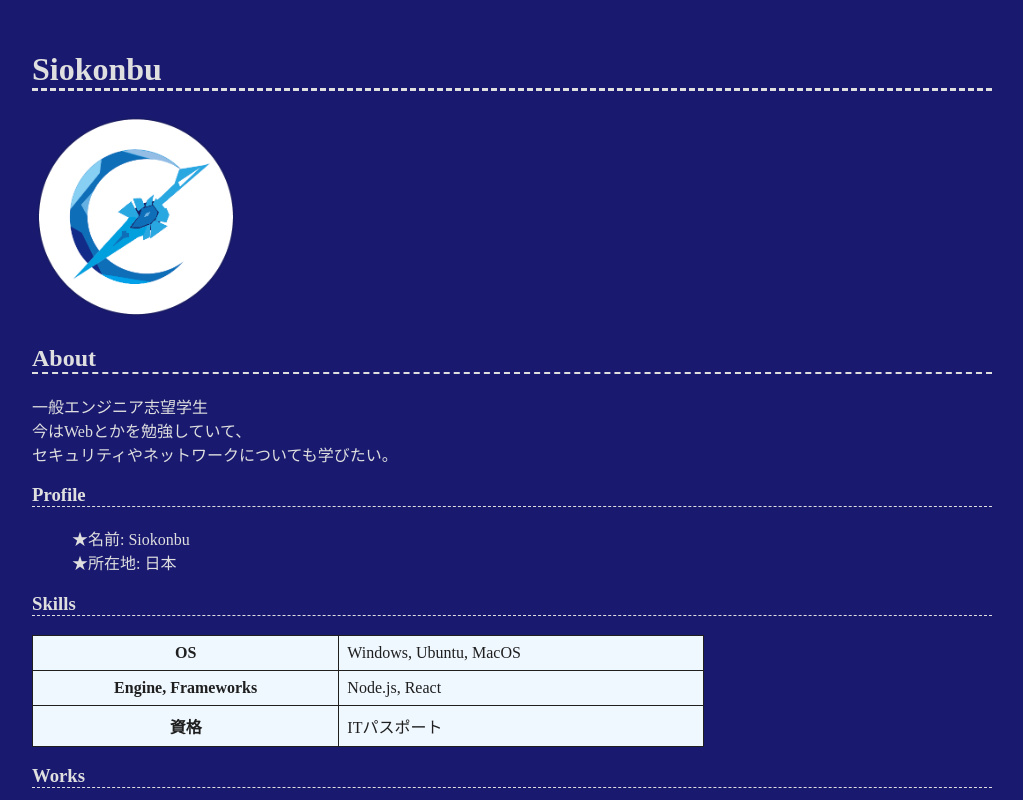
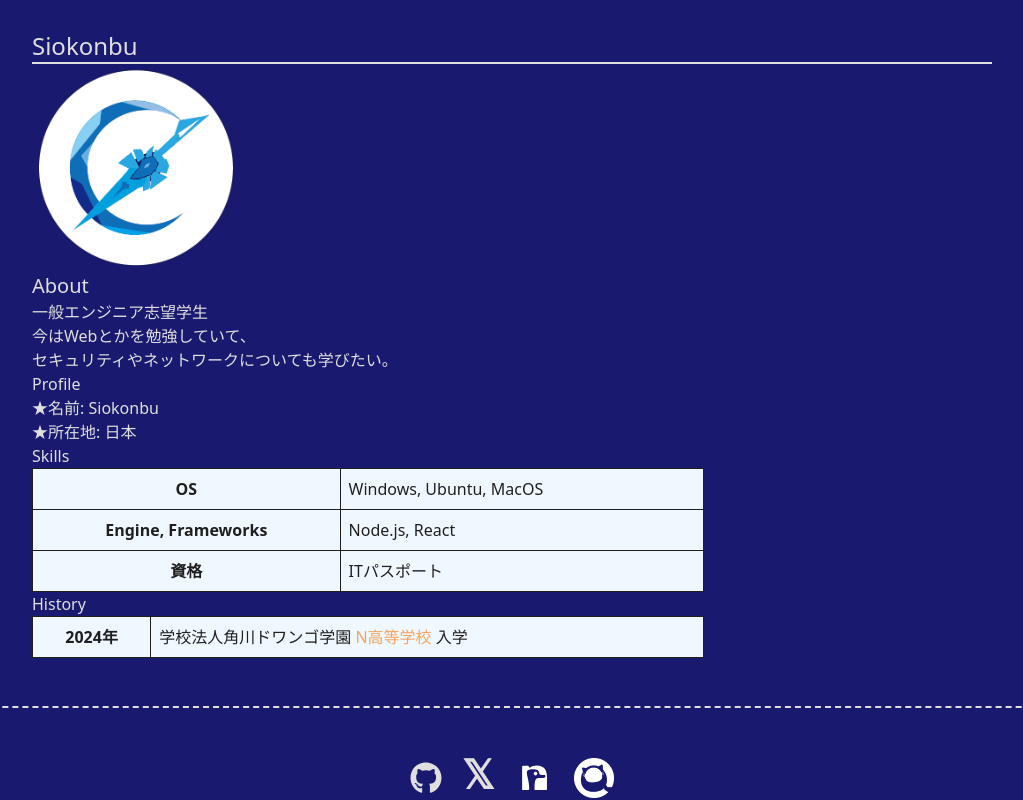
Before and after one commit to Siokonbu966/Siokonbu966.github.io, a Next.js app: page / in a window 1280 px wide. Shown: the top 800 px of the page, without its empty margins (128-1151 px from the left). Built offline with nearby package versions, Linux system fonts and the light colour scheme.

Commit message:
feat: tailwindを導入

```diff
--- a/package.json
+++ b/package.json
@@ -1,9 +1,12 @@
 {
   "dependencies": {
+    "@tailwindcss/postcss": "^4.1.17",
     "next": "^16.0.1",
+    "postcss": "^8.5.6",
     "react": "^19.2.0",
     "react-dom": "^19.2.0",
-    "react-icons": "^5.5.0"
+    "react-icons": "^5.5.0",
+    "tailwindcss": "^4.1.17"
   },
   "scripts": {
     "dev": "next dev",
--- /dev/null
+++ b/postcss.config.js
@@ -0,0 +1,5 @@
+module.exports = {
+  plugins: {
+    '@tailwindcss/postcss': {},
+  },
+};
--- a/src/app/about.tsx
+++ b/src/app/about.tsx
@@ -8,10 +8,10 @@ export default function AboutPage() {
   return (
     <>
       <body>
-        <div className="sections">
+        <div className="bg-primary mx-auto w-full max-w-[60rem]">
           <ProfileSection />
           <SkillsSection />
-          <WorksSection />
+          {/* <WorksSection /> */}
           <HistorySection />
         </div>
       </body>
--- a/src/app/styles.css
+++ b/src/app/styles.css
@@ -1,135 +1,79 @@
-/* --------------------
-        全体
--------------------- */
+@import "tailwindcss";
 
-:root {
-  --bg-primary: #191970;
-  --bg-secondary: #f0f8ff;
-  --text-primary: #dfdfdf;
-  --text-secondary: #1f1f1f;
-}
-
+@layer base {
   * {
-  box-sizing: border-box;
+    @apply box-border;
   }
 
   html, body {
-  width: 100%;
-  height: 100%;
+    @apply w-full h-full;
   }
 
   body {
-  margin: 0 auto;
-  padding: 30px;
-  color: var(--text-primary);
-  background-color: var(--bg-primary);
-  display: flex;
-  flex-direction: column;
-  align-items: center;
+    @apply mx-auto p-[30px] text-[#dfdfdf] bg-[#191970] flex flex-col items-center;
   }
 
-.sections {
-  margin: auto;
-  padding: auto;
-  max-width: 60rem;
-  width: 100%;
-}
-/* --------------------
-        見出し
--------------------- */
-
   h1, h2, h3 {
-  color: var(--text-primary);
-  border-bottom: dashed 0.1em var(--text-primary);
+    @apply text-[#dfdfdf];
   }
 
-/* --------------------
-        リンク
--------------------- */
-
   a {
-  color: #f4a460;
-  text-decoration: none;
+    @apply text-[#f4a460] no-underline;
   }
 
-/* --------------------
-        アイコン
--------------------- */
-
-.icon {
-  width: 13rem;
-  height: 13rem;
-}
-/* --------------------
-        リスト
--------------------- */
-
   ul {
-  list-style: none;
-}
-li:before {
-  content: "★";
-  color: var(--text-primary);
+    @apply list-none;
   }
 
-/* --------------------
-          表
--------------------- */
+  li:before {
+    @apply content-['★'] text-[#dfdfdf];
+  }
 
   table {
-  border-spacing: 0;
-  border-collapse: collapse;
-  border: solid 1px var(--text-secondary);
-  min-width: 70%;
-  color: var(--text-secondary);
-}
-tr {
-  background-color: var(--bg-secondary);
-}
-tr:nth-child(2n) {
-  background-color: var(--bg-secondary);
-}
-th {
-  background: var(--bg-secondary);
-  color: var(--text-secondary);
-}
-th, td {
-  border: solid 1px var(--text-secondary);
-  padding: 0.5rem;
+    @apply border-collapse border border-solid border-[#1f1f1f] min-w-[70%] text-[#1f1f1f];
   }
 
-/* --------------------
-          フッター
--------------------- */
+  tr {
+    @apply bg-[#f0f8ff];
+  }
 
-footer {
-  text-align: center;
-  margin-top: 3rem;
-  padding-top: 2rem;
-  margin-bottom: 3rem;
-  border-top: dashed 2px var(--text-primary);
-  width: 100%;
+  tr:nth-child(2n) {
+    @apply bg-[#f0f8ff];
+  }
+
+  th {
+    @apply bg-[#f0f8ff] text-[#1f1f1f];
+  }
+
+  th, td {
+    @apply border border-solid border-[#1f1f1f] p-[0.5rem];
+  }
+}
+
+@layer components {
+  .icon {
+    @apply w-[13rem] h-[13rem];
   }
 
   .social-links {
-  display: flex;
-  flex-direction: row;
-  justify-content: center;
-  align-items: center;
+    @apply flex flex-row justify-center items-center;
   }
 
   .social-badges {
-  padding-left: 10px;
-  padding-right: 10px;
-  margin-top: 18px;
-  margin-bottom: 10px;
-  color: var(--text-primary);
+    @apply px-[10px] mt-[18px] mb-[10px] text-[#dfdfdf];
   }
 
   .social-badges-x {
-  padding-left: 10px;
-  padding-right: 10px;
-  color: var(--text-primary);
+    @apply px-[10px] text-[#dfdfdf];
+  }
+
+  .nostr-icon {
+    @apply w-[2.5rem] h-[2.5rem] block;
+  }
+}
+
+footer {
+  @apply text-center mt-[3rem] pt-[2rem] mb-[3rem] border-t-2 border-dashed border-[#dfdfdf] w-full;
 }
 
 .fa-twitter:before {
@@ -138,9 +82,3 @@ footer {
   font-weight: bold;
   font-size: 2.5rem;
 }
-
-.nostr-icon {
-  width: 2.5rem;
-  height: 2.5rem;
-  display: block;
-}
--- a/src/components/sections/ProfileSection.tsx
+++ b/src/components/sections/ProfileSection.tsx
@@ -1,17 +1,17 @@
 export default function ProfileSection() {
   return (
     <>
-    <h1>Siokonbu</h1>
+    <h1 className="text-2xl border-b-2">Siokonbu</h1>
       <img className="icon" src="siokonbu02_icon.jpg" />
 
-      <h2>About</h2>
+      <h2 className="text-xl">About</h2>
       <p>
         一般エンジニア志望学生<br />
         今はWebとかを勉強していて、<br />
         セキュリティやネットワークについても学びたい。
       </p>
 
-      <h3>Profile</h3>
+      <h3 className="lg">Profile</h3>
       <ul>
         <li>名前: Siokonbu</li>
         <li>所在地: 日本</li>
--- /dev/null
+++ b/tailwind.config.ts
@@ -0,0 +1,20 @@
+import type { Config } from 'tailwindcss';
+
+const config: Config = {
+  content: [
+    './src/**/*.{js,ts,jsx,tsx}'
+  ],
+  theme: {
+    extend: {
+      colors: {
+        'primary-bg': '#191970',
+        'secondary-bg': '#f0f8ff',
+        'primary-text': '#dfdfdf',
+        'secondary-text': '#1f1f1f',
+        'accent': '#f4a460',
+      },
+    },
+  },
+};
+
+export default config;
```
Also changed, not shown: 1 other file (tests, documents, lock files or other folders). Lines whose indentation alone changed are shown as unchanged.
